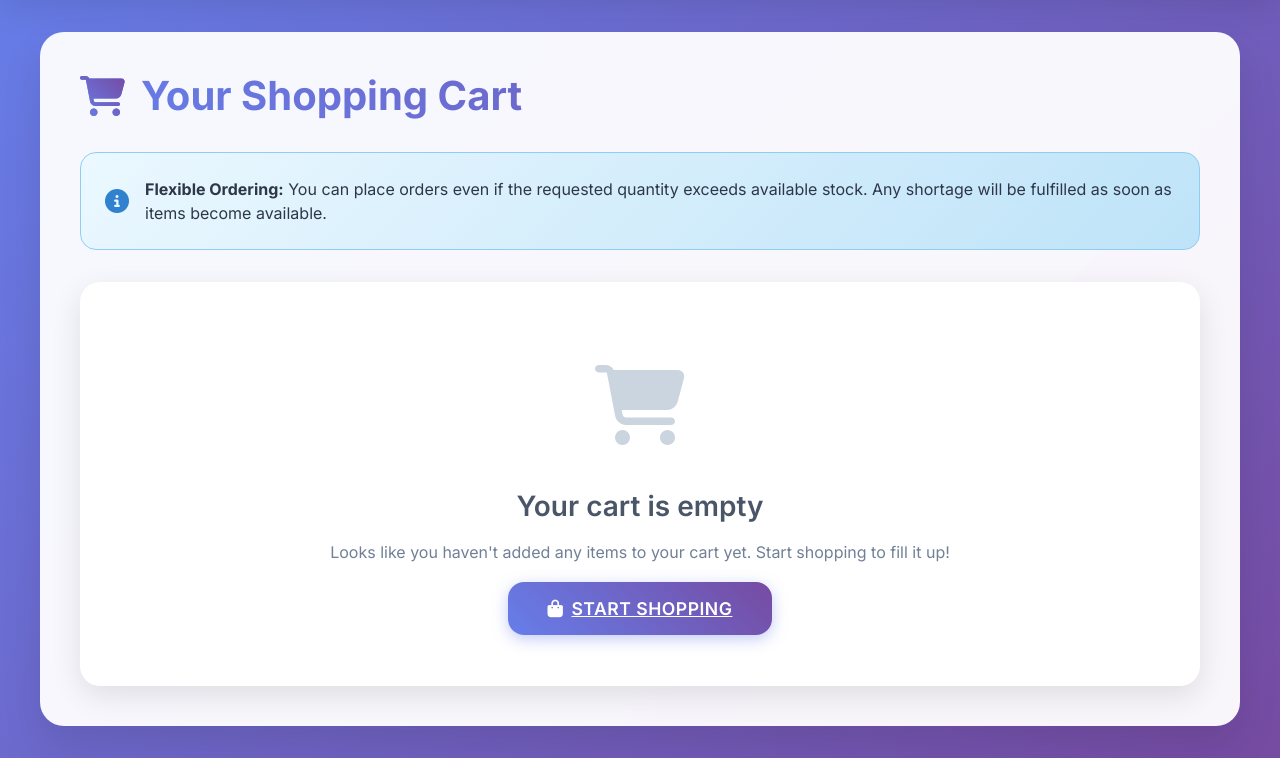
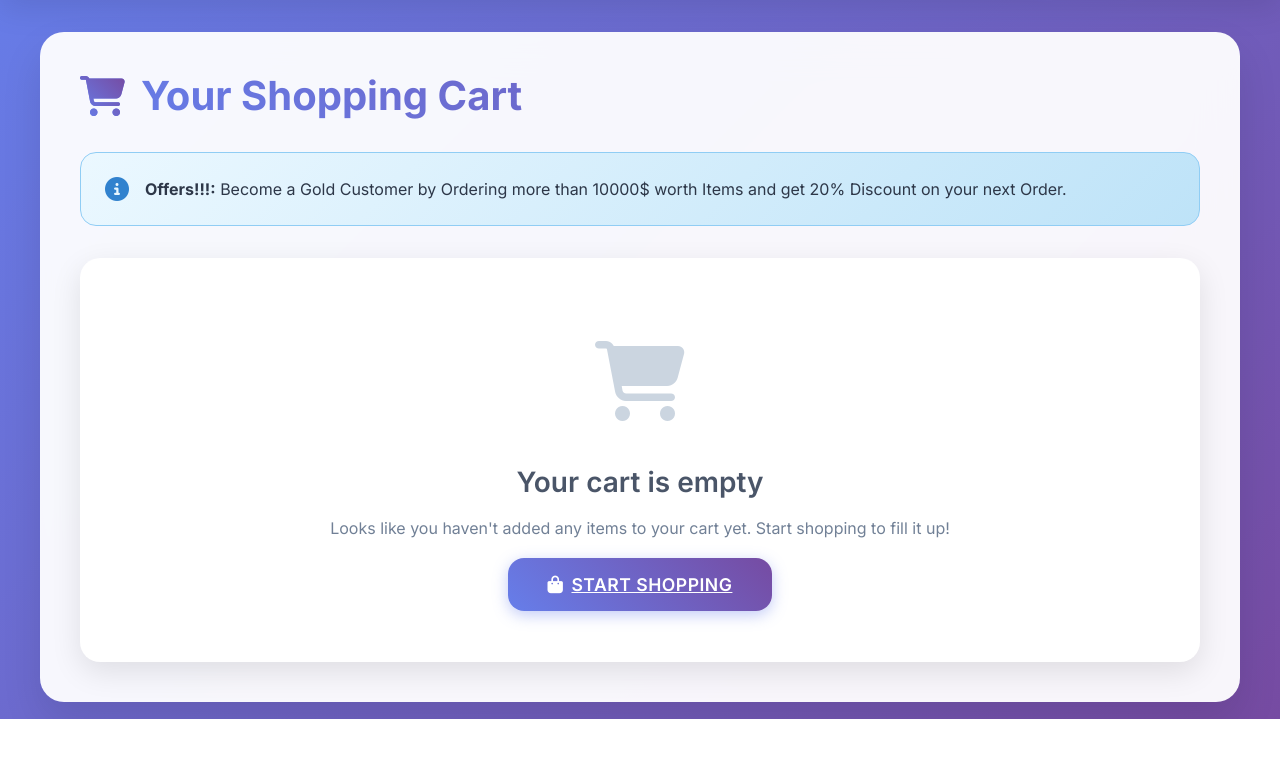
Before and after one commit to varaprasad1016/SriyaWMS, a Flask app: template templates/cart.html in a window 1280 px wide. Shown: the part 81-839 px from the top of the page. After the commit the page ends 800 px from the top, so only its background shows below. Run offline with Flask 3, Linux system fonts and the light colour scheme; the template is opened without the code that fills it, so the values that code supplies are empty.

Commit message:
cart_commit

```diff
--- a/templates/cart.html
+++ b/templates/cart.html
@@ -455,7 +455,7 @@
         <div class="modern-alert">
             <i class="fas fa-info-circle alert-icon"></i>
             <div>
-                <strong>Flexible Ordering:</strong> You can place orders even if the requested quantity exceeds available stock. Any shortage will be fulfilled as soon as items become available.
+                <strong>Offers!!!:</strong> Become a Gold Customer by Ordering more than 10000$ worth Items and get 20% Discount on your next Order.
             </div>
         </div>
 
```
